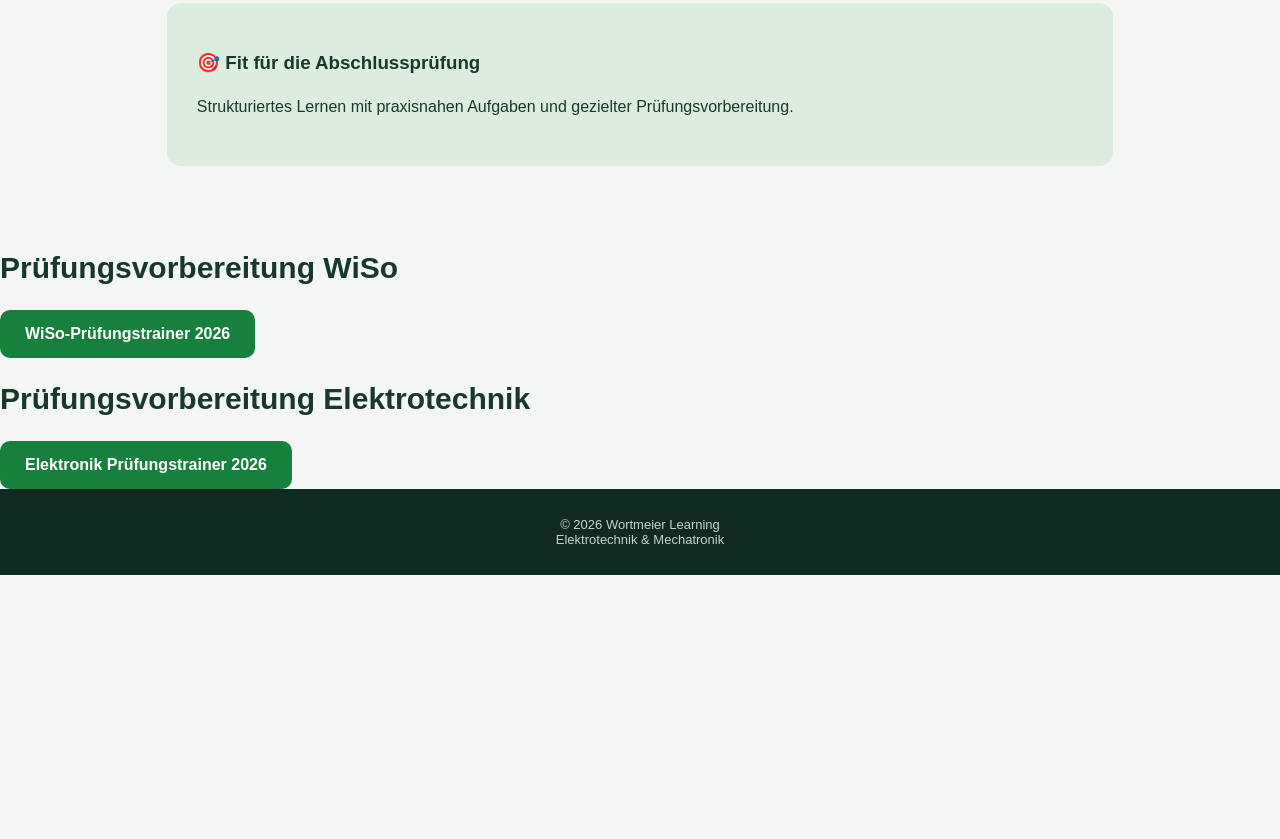
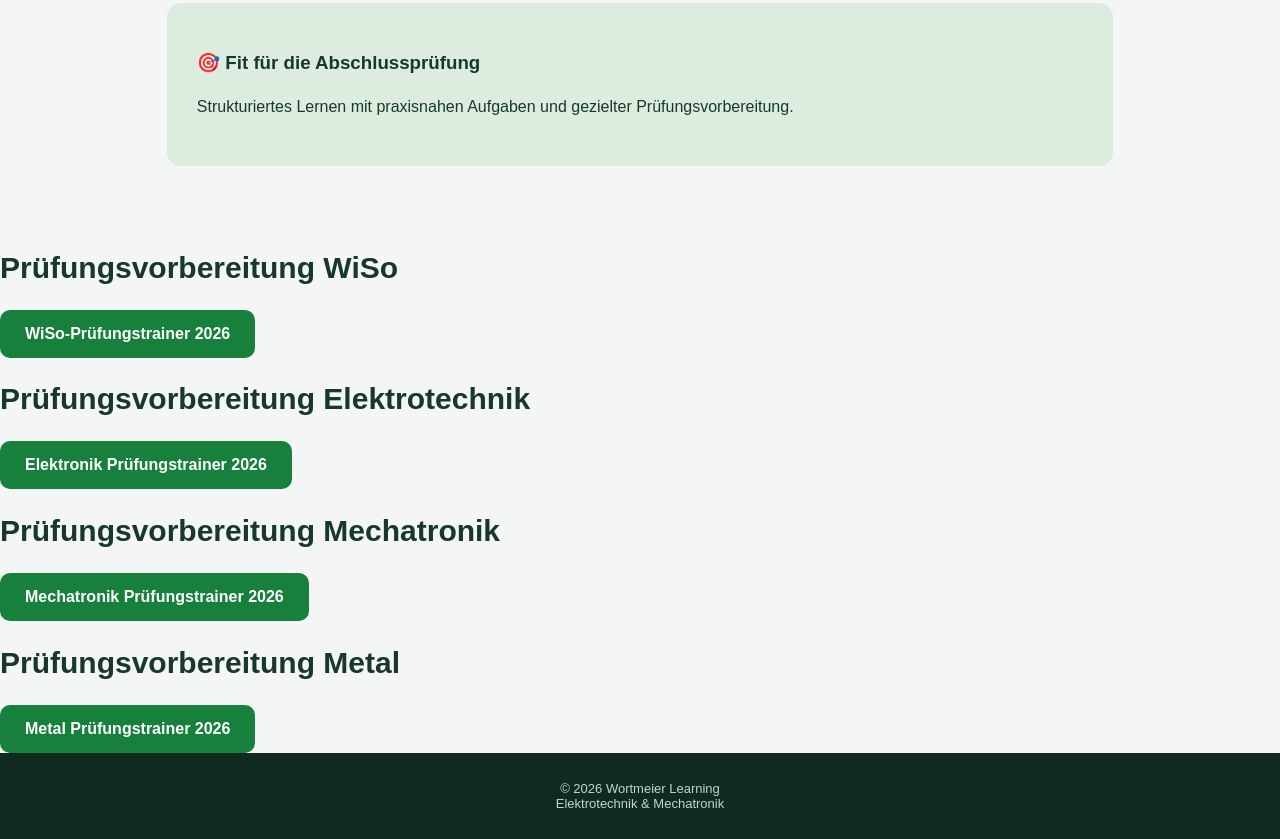
Before and after one commit to thorwort/Wortmeier_info, a plain HTML site: page index.html in a window 1280 px wide. Shown: the part 1344-2183 px from the top of the page. Before the commit the page ends 1919 px from the top, so only its background shows below. Drawn offline with Linux system fonts and the light colour scheme.

Commit message:
Update index.html

```diff
--- a/index.html
+++ b/index.html
@@ -253,6 +253,30 @@ footer {
           font-weight:bold;">
   Elektronik Prüfungstrainer 2026
 </a>
+ <h2>Prüfungsvorbereitung Mechatronik</h2>
+
+<a href="Fachkunde_Mechatronik_500_Fragen.html"
+   style="display:inline-block;
+          padding:15px 25px;
+          background:#16803c;
+          color:white;
+          border-radius:10px;
+          text-decoration:none;
+          font-weight:bold;">
+  Mechatronik Prüfungstrainer 2026
+</a>
+ <h2>Prüfungsvorbereitung Metal</h2>
+
+<a href="Fachkunde_Metal_500_Fragen.html"
+   style="display:inline-block;
+          padding:15px 25px;
+          background:#16803c;
+          color:white;
+          border-radius:10px;
+          text-decoration:none;
+          font-weight:bold;">
+  Metal Prüfungstrainer 2026
+</a>
 
 <footer>
   © 2026 Wortmeier Learning<br>
```
